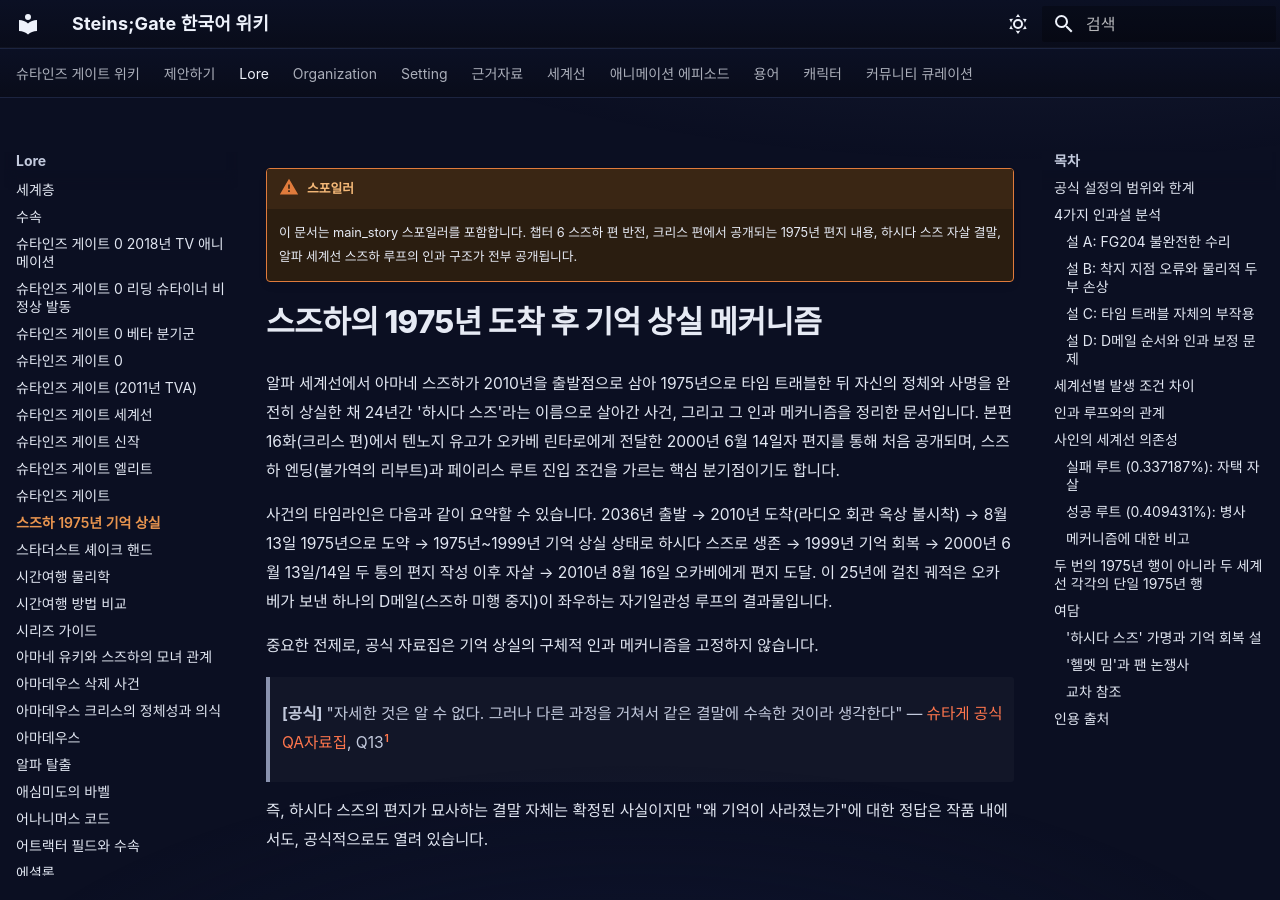
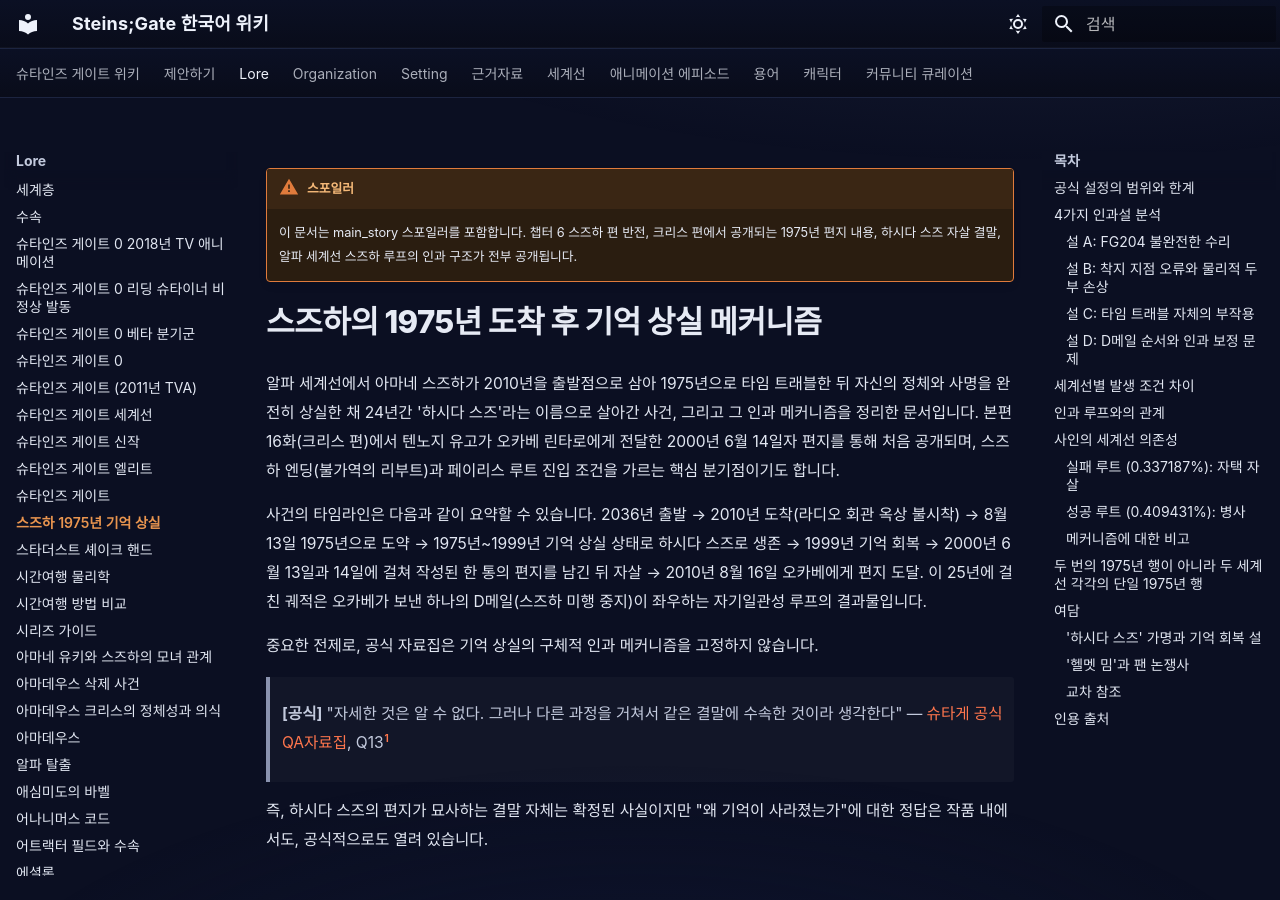
Before and after one commit to sgwiki/sgwiki.github.io, an MkDocs documentation site: the page built from wiki/lore/스즈하-1975년-기억-상실.md, in a window 1280 px wide and 900 px high. Built offline with MkDocs 1.6.1 and Material for MkDocs 9.7.7, drawn with Linux system fonts in a browser that asks for light colours; some web fonts are replaced.

Commit message:
fix(wiki): 스즈하-1975년-기억-상실 — P10 fb29d2f7 패치 적용

```diff
--- a/wiki/lore/스즈하-1975년-기억-상실.md
+++ b/wiki/lore/스즈하-1975년-기억-상실.md
@@ -10,7 +10,7 @@ description: "알파 세계선에서 아마네 스즈하가 2010년을 출발점
 
 알파 세계선에서 아마네 스즈하가 2010년을 출발점으로 삼아 1975년으로 타임 트래블한 뒤 자신의 정체와 사명을 완전히 상실한 채 24년간 '하시다 스즈'라는 이름으로 살아간 사건, 그리고 그 인과 메커니즘을 정리한 문서입니다. 본편 16화(크리스 편)에서 텐노지 유고가 오카베 린타로에게 전달한 2000년 6월 14일자 편지를 통해 처음 공개되며, 스즈하 엔딩(불가역의 리부트)과 페이리스 루트 진입 조건을 가르는 핵심 분기점이기도 합니다.
 
-사건의 타임라인은 다음과 같이 요약할 수 있습니다. 2036년 출발 → 2010년 도착(라디오 회관 옥상 불시착) → 8월 13일 1975년으로 도약 → 1975년~1999년 기억 상실 상태로 하시다 스즈로 생존 → 1999년 기억 회복 → 2000년 6월 13일/14일 두 통의 편지 작성 이후 자살 → 2010년 8월 16일 오카베에게 편지 도달. 이 25년에 걸친 궤적은 오카베가 보낸 하나의 D메일(스즈하 미행 중지)이 좌우하는 자기일관성 루프의 결과물입니다.
+사건의 타임라인은 다음과 같이 요약할 수 있습니다. 2036년 출발 → 2010년 도착(라디오 회관 옥상 불시착) → 8월 13일 1975년으로 도약 → 1975년~1999년 기억 상실 상태로 하시다 스즈로 생존 → 1999년 기억 회복 → 2000년 6월 13일과 14일에 걸쳐 작성된 한 통의 편지를 남긴 뒤 자살 → 2010년 8월 16일 오카베에게 편지 도달. 이 25년에 걸친 궤적은 오카베가 보낸 하나의 D메일(스즈하 미행 중지)이 좌우하는 자기일관성 루프의 결과물입니다.
 
 중요한 전제로, 공식 자료집은 기억 상실의 구체적 인과 메커니즘을 고정하지 않습니다.
 
```
